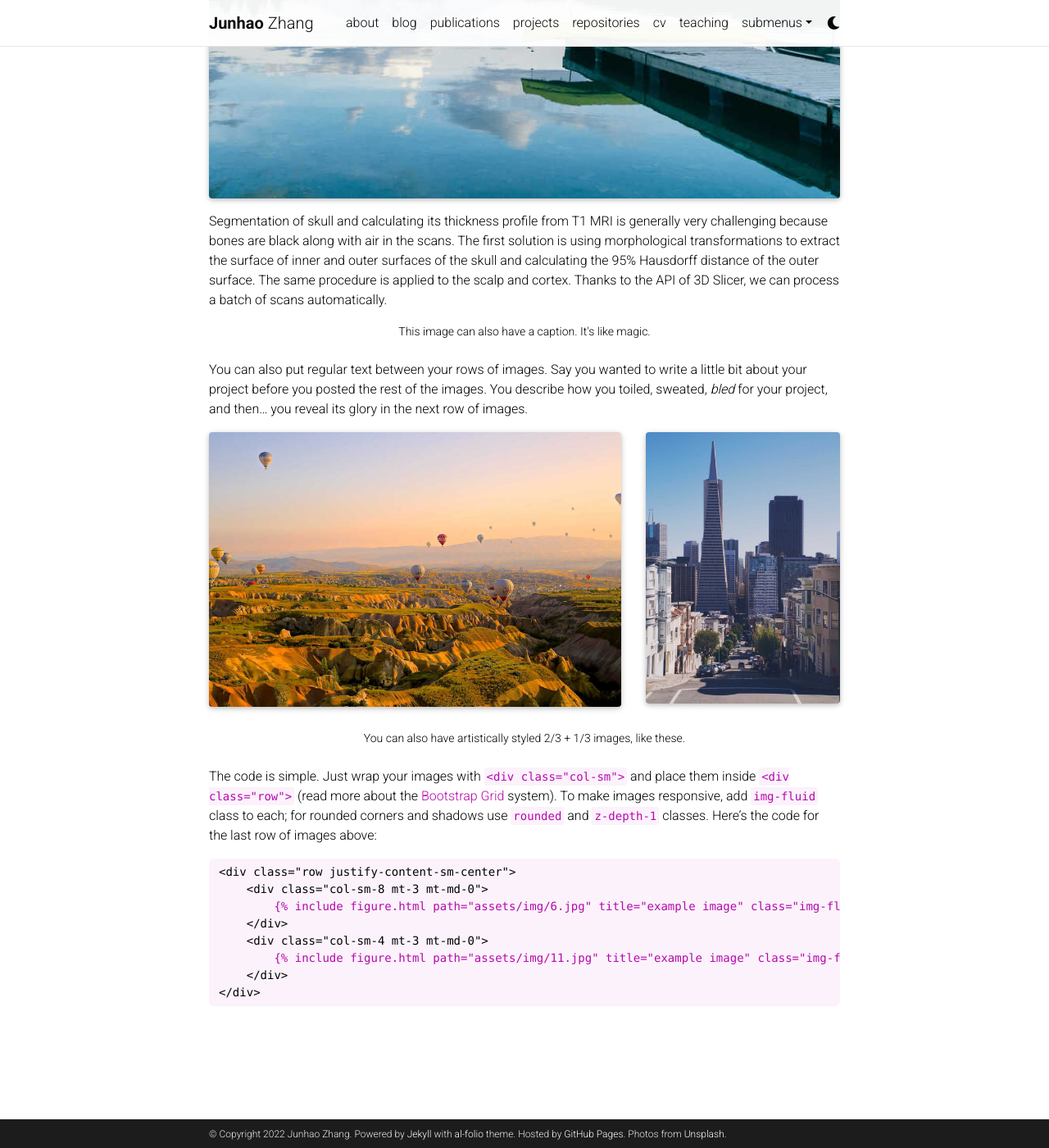
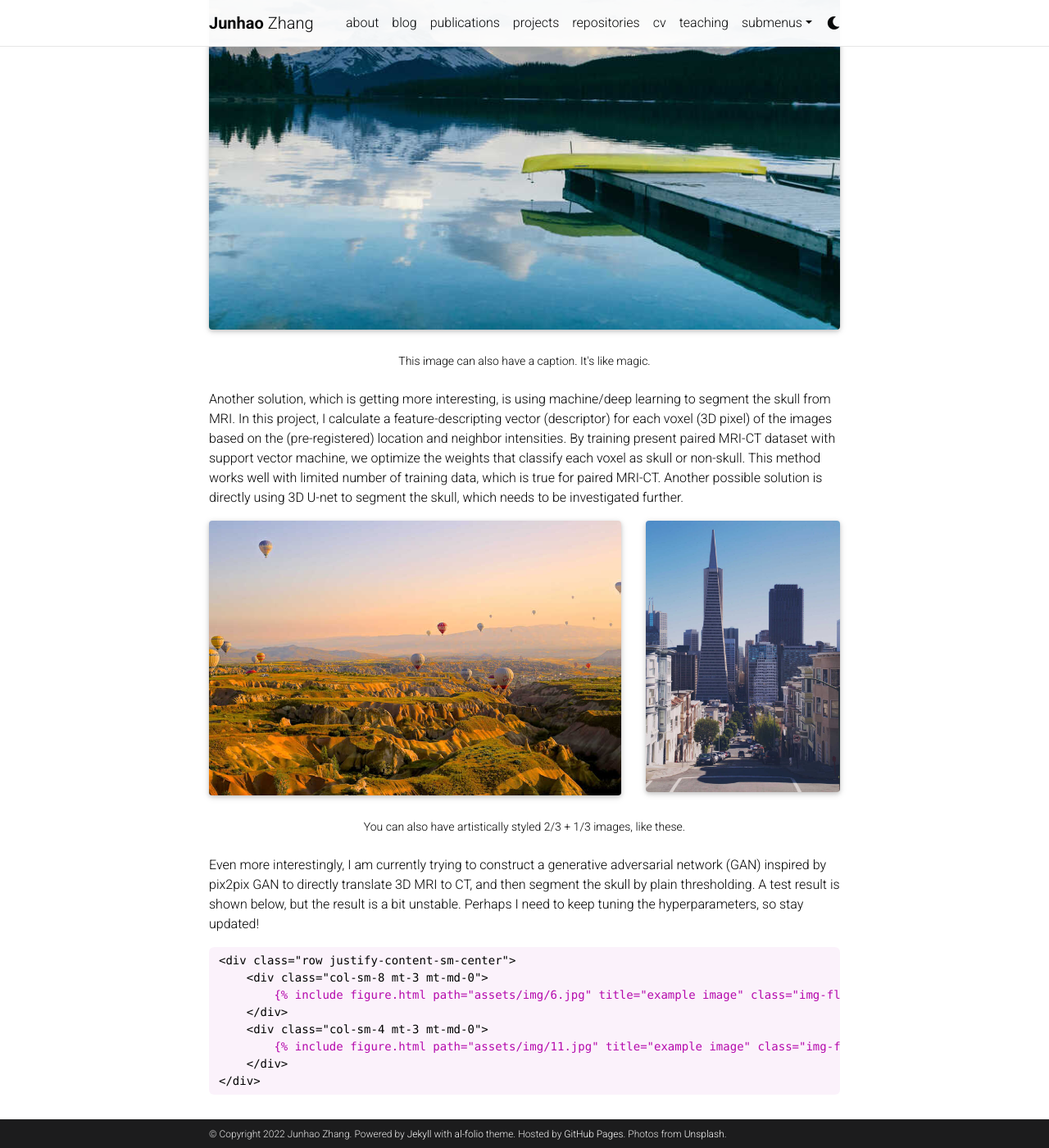
Before and after one commit to Junha0Zhang/junha0Zhang.github.io, a Jekyll site: the page built from _projects/2_project.md, in a window 1280 px wide and 1400 px high, scrolled down 896 px. Shown: the whole window at 82% size. Built offline with Jekyll 4.4.1, drawn with Linux system fonts in a browser that asks for light colours; full-size pictures stand in for the smaller copies a plugin makes; comment, search, counter and statistics services are not loaded; a style sheet for code colours, icons or effects is not loaded; some of the changed text lies outside the part shown.

Commit message:
Update 2_project.md

````diff
--- a/_projects/2_project.md
+++ b/_projects/2_project.md
@@ -22,21 +22,19 @@ In collaboration with the hospital, I measure the skull thicknesses and scalp-to
 <div class="caption">
     Caption photos easily. On the left, a road goes through a tunnel. Middle, leaves artistically fall in a hipster photoshoot. Right, in another hipster photoshoot, a lumberjack grasps a handful of pine needles.
 </div>
+
+Segmentation of skull and calculating its thickness profile from T1 MRI is generally very challenging because bones are black along with air in the scans. The first solution is using morphological transformations to extract the surface of inner and outer surfaces of the skull and calculating the 95% Hausdorff distance of the outer surface. The same procedure is applied to the scalp and cortex. By registering each MRI to a template in advance, we can make sure that we are measuring the same location for each sample. And thanks to the API of 3D Slicer, we can process a batch of scans automatically.
+
 <div class="row">
     <div class="col-sm mt-3 mt-md-0">
         {% include figure.html path="assets/img/5.jpg" title="example image" class="img-fluid rounded z-depth-1" %}
     </div>
 </div>
-
-Segmentation of skull and calculating its thickness profile from T1 MRI is generally very challenging because bones are black along with air in the scans. The first solution is using morphological transformations to extract the surface of inner and outer surfaces of the skull and calculating the 95% Hausdorff distance of the outer surface. The same procedure is applied to the scalp and cortex. Thanks to the API of 3D Slicer, we can process a batch of scans automatically.
-
 <div class="caption">
     This image can also have a caption. It's like magic.
 </div>
 
-You can also put regular text between your rows of images.
-Say you wanted to write a little bit about your project before you posted the rest of the images.
-You describe how you toiled, sweated, *bled* for your project, and then... you reveal its glory in the next row of images.
+Another solution, which is getting more interesting, is using machine/deep learning to segment the skull from MRI. In this project, I calculate a feature-descripting vector (descriptor) for each voxel (3D pixel) of the images based on the (pre-registered) location and neighbor intensities. By training present paired MRI-CT dataset with support vector machine, we optimize the weights that classify each voxel as skull or non-skull. This method works well with limited number of training data, which is true for paired MRI-CT. Another possible solution is directly using 3D U-net to segment the skull, which needs to be investigated further.
 
 
 <div class="row justify-content-sm-center">
@@ -51,11 +49,7 @@ You describe how you toiled, sweated, *bled* for your project, and then... you r
     You can also have artistically styled 2/3 + 1/3 images, like these.
 </div>
 
-
-The code is simple.
-Just wrap your images with `<div class="col-sm">` and place them inside `<div class="row">` (read more about the <a href="https://getbootstrap.com/docs/4.4/layout/grid/">Bootstrap Grid</a> system).
-To make images responsive, add `img-fluid` class to each; for rounded corners and shadows use `rounded` and `z-depth-1` classes.
-Here's the code for the last row of images above:
+Even more interestingly, I am currently trying to construct a generative adversarial network (GAN) inspired by pix2pix GAN to directly translate 3D MRI to CT, and then segment the skull by plain thresholding. A test result is shown below, but the result is a bit unstable. Perhaps I need to keep tuning the hyperparameters, so stay updated!
 
 {% raw %}
 ```html
````
